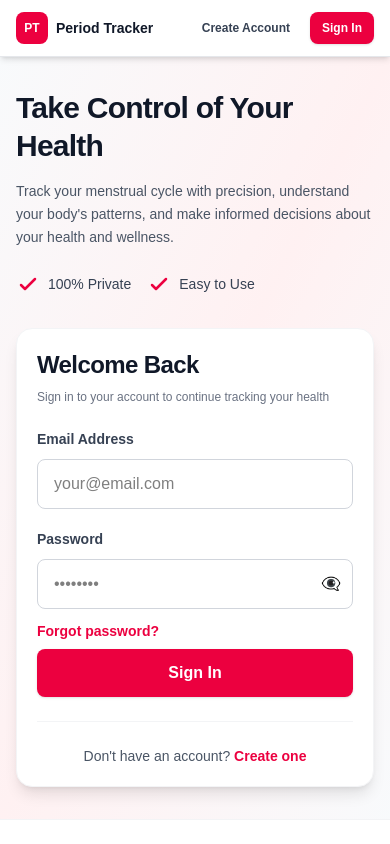
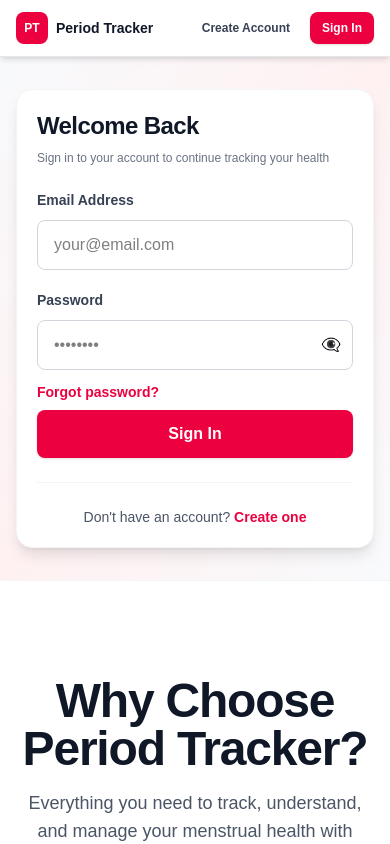
Before and after one commit to NehaMary23/Period-Tracker, a Next.js app in the folder frontend/: page /login in a window 390 px wide. Shown: the top 844 px of the page. Built offline with nearby package versions, Linux system fonts and the light colour scheme; no server answers.

Commit message:
completed

```diff
--- a/frontend/src/app/login/page.tsx
+++ b/frontend/src/app/login/page.tsx
@@ -362,11 +362,11 @@ export default function LoginPage() {
         <div className="max-w-7xl mx-auto px-4 sm:px-6 lg:px-8 py-8 sm:py-12 lg:py-16">
           <div className="grid grid-cols-1 lg:grid-cols-2 gap-8 sm:gap-12 lg:gap-16 items-center">
             {/* Left Side - Content */}
-            <div>
-              <h1 className="text-3xl sm:text-4xl md:text-5xl lg:text-6xl font-bold text-gray-900 mb-4 sm:mb-6 leading-tight tracking-tight">
+            <div className="hidden sm:block">
+              <h1 className="text-2xl sm:text-3xl md:text-4xl lg:text-5xl xl:text-6xl font-bold text-gray-900 mb-4 sm:mb-6 leading-tight tracking-tight">
                 Take Control of Your Health
               </h1>
-              <p className="text-sm sm:text-base md:text-lg text-gray-600 mb-6 sm:mb-8 leading-relaxed font-light">
+              <p className="text-xs sm:text-sm md:text-base lg:text-lg text-gray-600 mb-6 sm:mb-8 leading-relaxed font-light">
                 Track your menstrual cycle with precision, understand your
                 body's patterns, and make informed decisions about your health
                 and wellness.
@@ -376,7 +376,7 @@ export default function LoginPage() {
                   <div className="text-rose-600 flex-shrink-0">
                     <CheckIcon />
                   </div>
-                  <span className="text-sm sm:text-base text-gray-700 font-medium">
+                  <span className="text-xs sm:text-sm lg:text-base text-gray-700 font-medium">
                     100% Private
                   </span>
                 </div>
@@ -384,7 +384,7 @@ export default function LoginPage() {
                   <div className="text-rose-600 flex-shrink-0">
                     <CheckIcon />
                   </div>
-                  <span className="text-sm sm:text-base text-gray-700 font-medium">Easy to Use</span>
+                  <span className="text-xs sm:text-sm lg:text-base text-gray-700 font-medium">Easy to Use</span>
                 </div>
               </div>
             </div>
```
